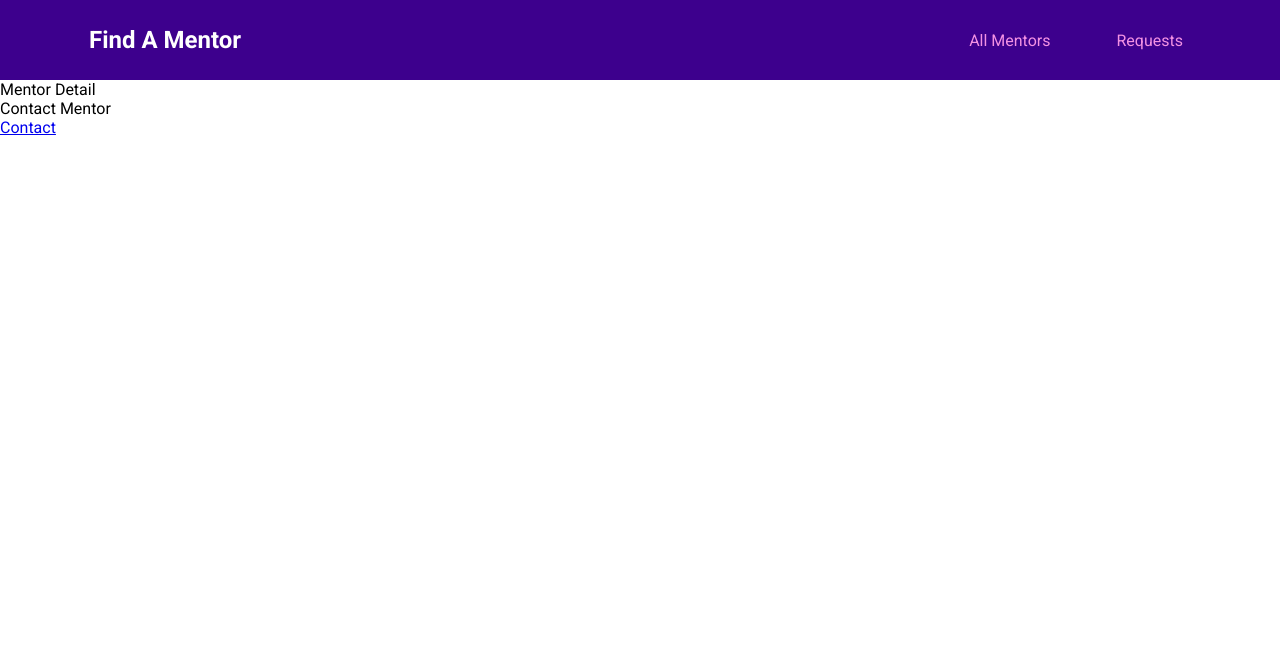
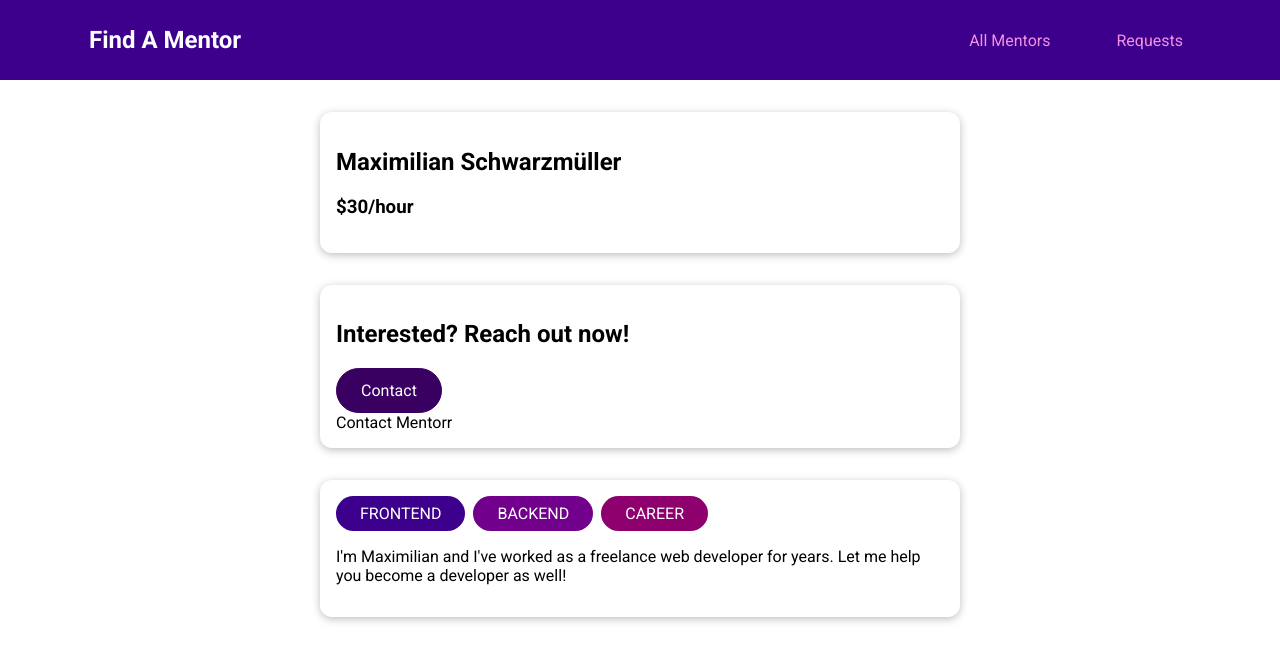
Before and after one commit to glitjch/vue-mentor, a Vue app: page /mentors/m1/contact in a window 1280 px wide. Shown: the top 662 px of the page. Built offline with nearby package versions, Linux system fonts and the light colour scheme.

Commit message:
Update MentorDetail with template and script

```diff
--- a/src/pages/mentors/MentorDetail.vue
+++ b/src/pages/mentors/MentorDetail.vue
@@ -1,9 +1,63 @@
 <template>
-  <section>Mentor Detail</section>
-  <section>
-    <router-view></router-view>
-    <div>
-      <router-link to="/mentors/m1/contact">Contact</router-link>
-    </div>
-  </section>
+	<section>
+		<base-card>
+			<header>
+				<h2>{{ fullName }}</h2>
+				<h3>${{ rate }}/hour</h3>
+			</header>
+		</base-card>
+	</section>
+	<section>
+		<base-card>
+			<header>
+				<h2>Interested? Reach out now!</h2>
+				<base-button link :to="contactLink"
+					>Contact
+				</base-button>
+			</header>
+			<router-view></router-view>
+		</base-card>
+	</section>
+	<section>
+		<base-card>
+			<base-badge
+				v-for="area in selectedMentor.areas"
+				:key="area"
+				:type="area"
+				:title="area"
+			>
+			</base-badge>
+			<p>{{ description }}</p>
+		</base-card>
+	</section>
 </template>
+
+<script>
+export default {
+	data() {
+		return {
+			selectedMentor: null,
+		};
+	},
+	props: ['id'],
+	computed: {
+		contactLink() {
+			return this.$route.path + 'contact';
+		},
+		fullName() {
+			return this.selectedMentor.firstName + ' ' + this.selectedMentor.lastName;
+		},
+		rate() {
+			return this.selectedMentor.hourlyRate;
+		},
+		description() {
+			return this.selectedMentor.description;
+		},
+	},
+	created() {
+		this.selectedMentor = this.$store.getters['mentors/mentors'].find(
+			(mentor) => mentor.id === this.id
+		);
+	},
+};
+</script>
--- a/src/pages/requests/ContactMentor.vue
+++ b/src/pages/requests/ContactMentor.vue
@@ -1,3 +1,3 @@
 <template>
-  <section>Contact Mentor</section>
+  <section>Contact Mentorr</section>
 </template>
--- a/src/router.js
+++ b/src/router.js
@@ -14,12 +14,13 @@ const router = createRouter({
 		{ path: '/mentors', component: MentorsList },
 		{
 			path: '/mentors/:id',
-			name: 'mentor',
+      // name: 'mentor',
+      props: true,
 			component: MentorDetail,
 			children: [
 				{
 					path: 'contact',
-					name: 'contact',
+					// name: 'contact',
 					component: ContactMentor,
 				}, // /mentors/c1/contact
 			],
```
